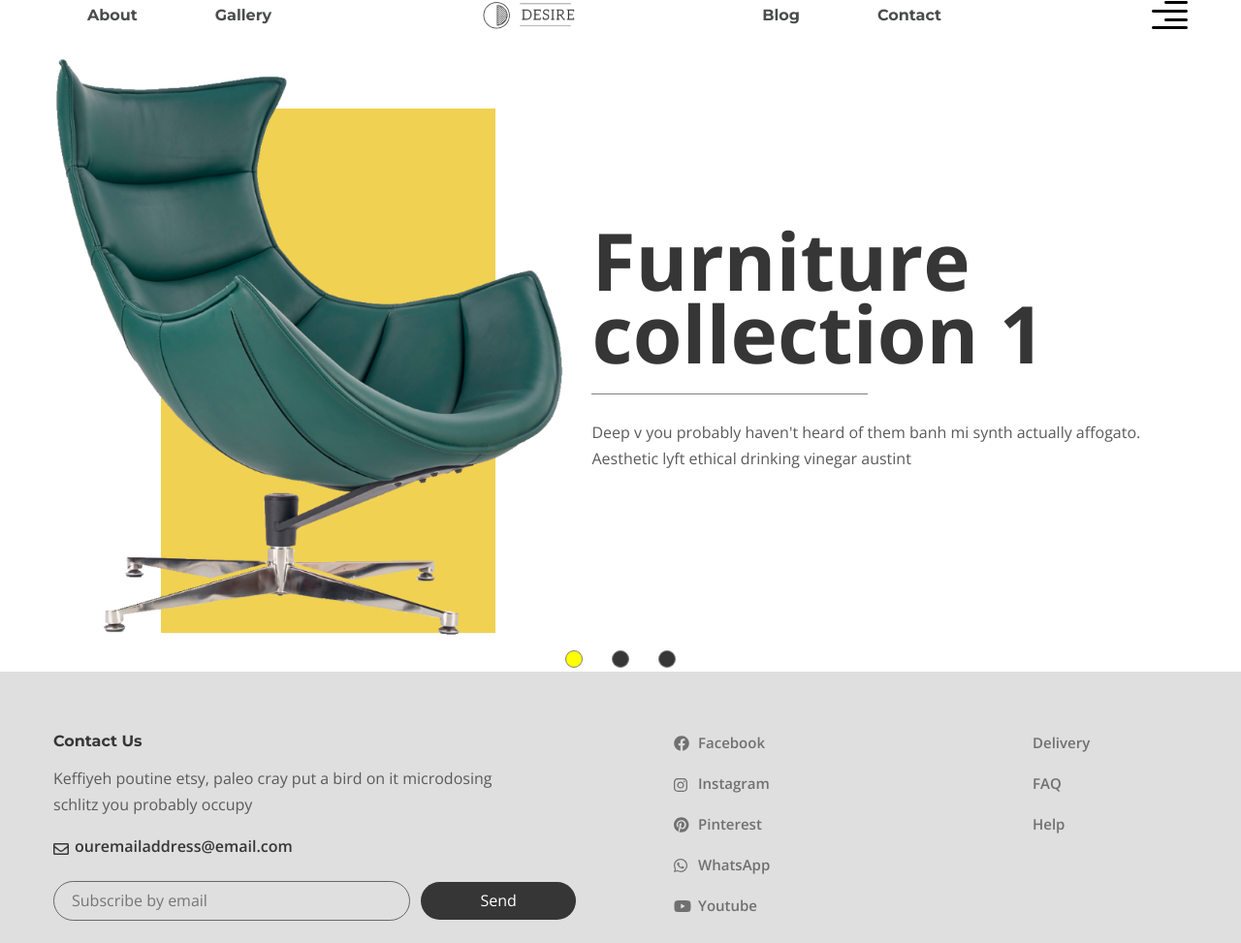
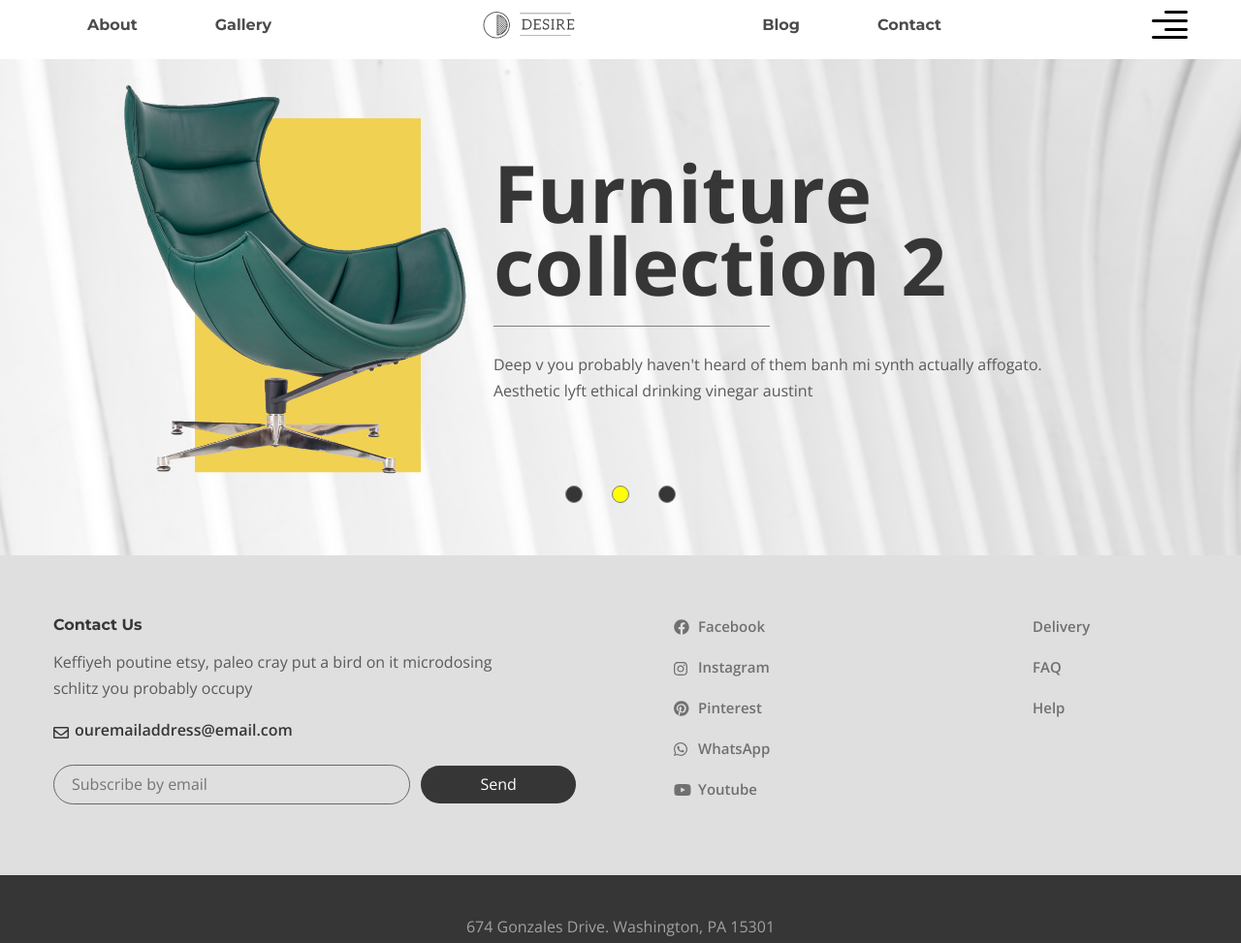
Before and after one commit to aydevelop/Furniture---Gulp-SCSS-BEM, a website: page app/index.html in a window 1280 px wide. Shown: the top 973 px of the page at 97% size. Drawn offline with nearby package versions, Linux system fonts and the light colour scheme; files that its build step writes are made by us from their sources.

Commit message:
top section

```diff
--- a/app/js/main.js
+++ b/app/js/main.js
@@ -11,6 +11,6 @@ $(function () {
     dots: true,
     arrows: false,
     fade: true,
-    autoPlay: true,
+    autoplay: true,
   });
 });
--- a/app/scss/style.scss
+++ b/app/scss/style.scss
@@ -65,6 +65,7 @@ body {
     display: flex;
     justify-content: space-between;
     align-items: center;
+    margin-top: 10px;
   }
 
   &__btn {
@@ -299,15 +300,25 @@ body {
 }
 
 .top {
+  background-image: url(../images/slider_bg.jpg);
+  background-repeat: no-repeat;
+  background-size: cover;
+
+  &__inner {
+    padding-bottom: 50px;
+    margin-top: 20px;
+  }
+
   &__slider-item {
     display: flex !important;
     align-items: center;
     margin-top: 20px;
+    justify-content: center;
   }
 
   &__slider-img {
     max-width: 703px;
-    height: 615px;
+    height: 415px;
     object-fit: cover;
   }
 
```
Also changed, not shown: app/css/style.min.css, app/images/slider_bg.jpg (added), app/js/main.min.js.
